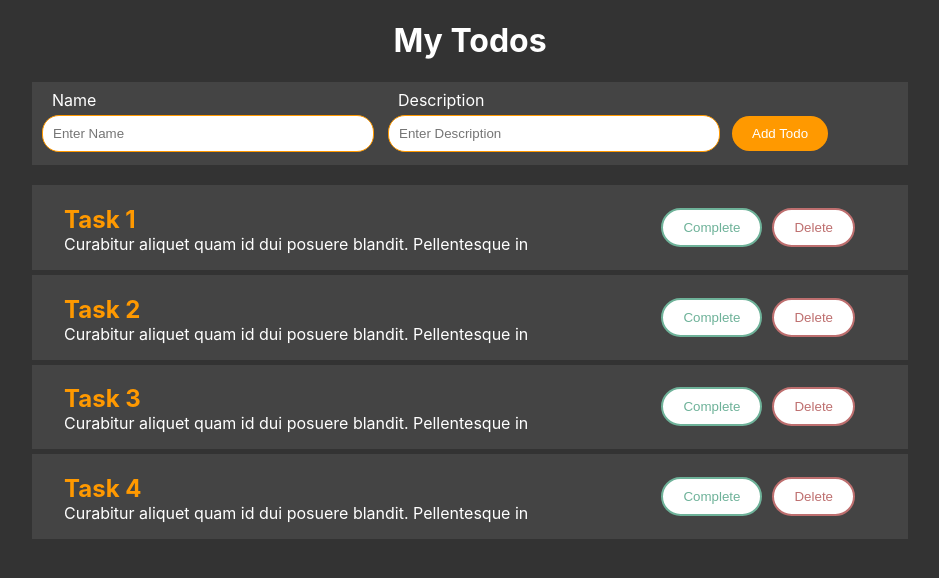
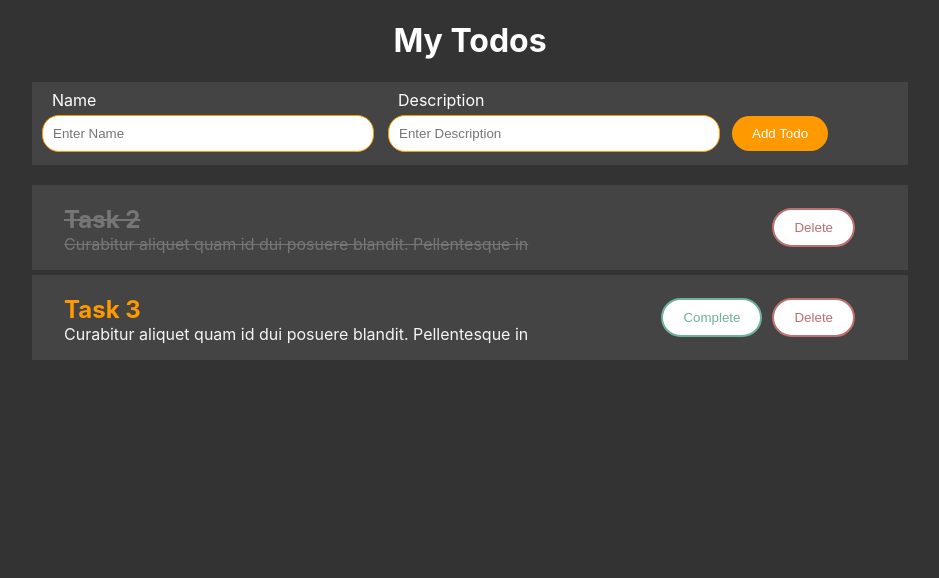
Before and after one commit to PrinceNiyonshuti/todos-react, a React (Create React App) app: page / in a window 1280 px wide. Shown: the top 578 px of the page, without its empty margins (170-1109 px from the left). Built offline with nearby package versions, Linux system fonts and the light colour scheme; data requests are answered from the project's data file.

Commit message:
ft(complete task): todo complete task done

```diff
--- a/data/db.json
+++ b/data/db.json
@@ -1,24 +1,16 @@
 {
   "taskList": [
     {
-      "name": "Task 1",
-      "description": "Curabitur aliquet quam id dui posuere blandit. Pellentesque in",
-      "id": 1
-    },
-    {
       "name": "Task 2",
       "description": "Curabitur aliquet quam id dui posuere blandit. Pellentesque in",
+      "isComplete": true,
       "id": 2
     },
     {
       "name": "Task 3",
       "description": "Curabitur aliquet quam id dui posuere blandit. Pellentesque in",
+      "isComplete": false,
       "id": 3
-    },
-    {
-      "name": "Task 4",
-      "description": "Curabitur aliquet quam id dui posuere blandit. Pellentesque in",
-      "id": 4
     }
   ]
 }
--- a/src/App.js
+++ b/src/App.js
@@ -21,6 +21,13 @@ function App() {
 	// Complete Task
 	const completeTask = (TaskId) => {
 		console.log("completed task " + TaskId);
+		let updatedTodos = taskData.map((todo) => {
+			if (todo.id === TaskId) {
+				todo.isComplete = !todo.isComplete;
+			}
+			return todo;
+		});
+		setTaskData(updatedTodos);
 	};
 
 	// Retrieve all Tasks
--- a/src/components/task.css
+++ b/src/components/task.css
@@ -15,9 +15,11 @@ h2{
 }
 p{
     margin-top: -20px;
+
 }
-.task-content{
-
+.task-content p{
+    text-decoration:none;
+    color: whitesmoke;
 }
 .task-actions{
     margin-right: 3rem;
@@ -32,9 +34,16 @@ p{
 .complete-btn{
     border: solid 2px #6eb299;
     color: #6eb299;
-    ;
+
 }
 .delete-btn{
     border: solid 2px #be6f6f;
     color: #be6f6f;
 }
+.task-complete h2,p{
+    color:#777676;
+    text-decoration: line-through;
+}
+.task-complete-btn{
+    display: none;
+}
--- a/src/components/task.js
+++ b/src/components/task.js
@@ -7,13 +7,13 @@ function task({ taskData,deleteTask,completeTask }) {
     return (
         <div>
             {taskData.map((task) => (
-				<div className="task-holder" key={task.id}>
-                    <div className="task-content">
+				<div className="task-holder" key={task.id} >
+                    <div className={task.isComplete ? "task-complete" : "task-content"} onDoubleClick={() => completeTask(task.id)}>
                         <h2>{task.name}</h2>
                         <p>{task.description}</p>
                     </div>
                     <div className="task-actions">
-                        <button onClick={() => completeTask(task.id)} className="btn complete-btn" type="submit">Complete</button>
+                        <button onClick={() => completeTask(task.id)} className={task.isComplete? 'task-complete-btn':"btn complete-btn"} type="submit">Complete</button>
                         <button onClick={() => deleteTask(task.id)} className="btn delete-btn" type="submit">Delete</button>
                     </div>
                 </div>
```
